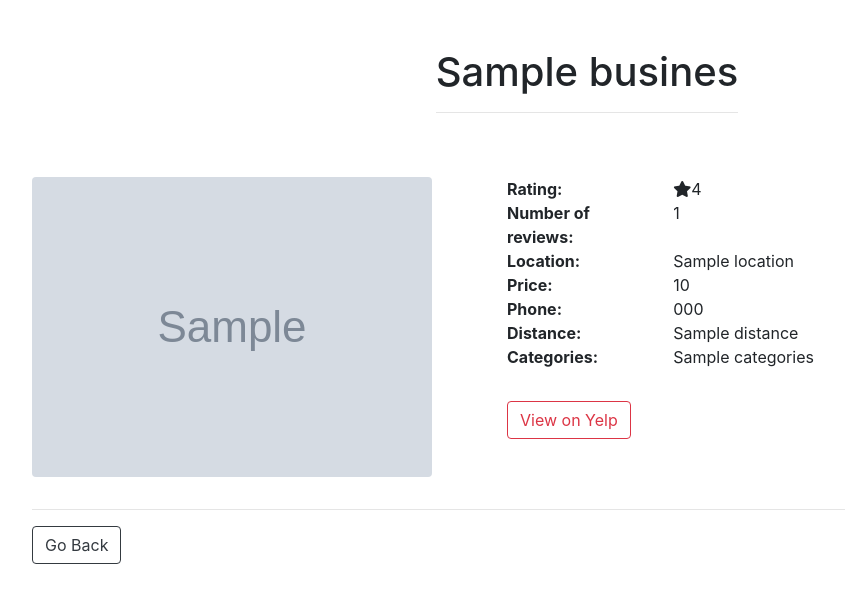
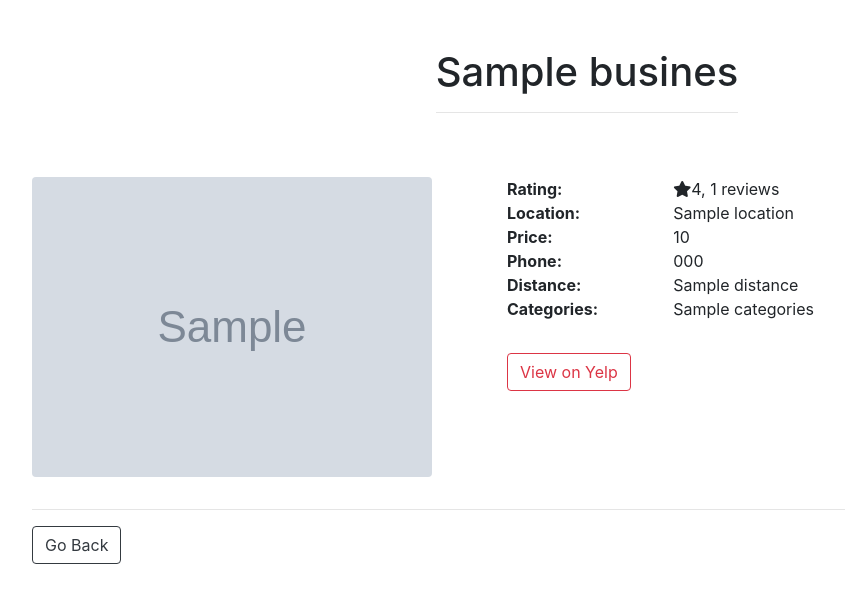
Before and after one commit to jerillo/yelp-randomizer, a Flask app: template templates/result.html in a window 1280 px wide. Shown: the top 603 px of the page, without its empty margins (53-898 px from the left). Run offline with Flask 2, Linux system fonts and the light colour scheme; the template is opened without the code that fills it: most values are stand-ins (such as "Sample title", 1, 10 or a date in 2020); grey boxes marked "Sample" are stand-in pictures; parts of the project's set-up code (start-up, migrations or seed data) failed here and were passed over; some libraries are stand-ins or nearby versions.

Commit message:
Add screenshots of improved GUI to README and minor update to result template

```diff
--- a/templates/result.html
+++ b/templates/result.html
@@ -32,6 +32,7 @@
             </div>
         </div>
         <div class="row">
+            {% if business %}
                 {% if business.image_url != None %}
                 <div class="col-sm-5">
                     <div class="figure rounded">
@@ -42,15 +43,10 @@
                     </div>
                 {% endif %}
 
-            {% if business %}
                 <div class="col-sm-7">
                     <div class="row">
                         <div class="col-sm-3"><strong>Rating:</strong></div>
-                        <div class="col-sm-9"><i class="fa fa-star"></i>{{ business.rating }}</div>
-                    </div>
-                    <div class="row">
-                        <div class="col-sm-3"><strong>Number of reviews:</strong></div>
-                        <div class="col-sm-9">{{ business.review_count }}</div>
+                        <div class="col-sm-9"><i class="fa fa-star"></i>{{ business.rating }}, {{ business.review_count }} reviews</div>
                     </div>
                     <div class="row">
                         <div class="col-sm-3"><strong>Location:</strong></div>
```
Also changed, not shown: README.md, preview/web-form.png, preview/web-result.png. Lines whose indentation alone changed are shown as unchanged.
